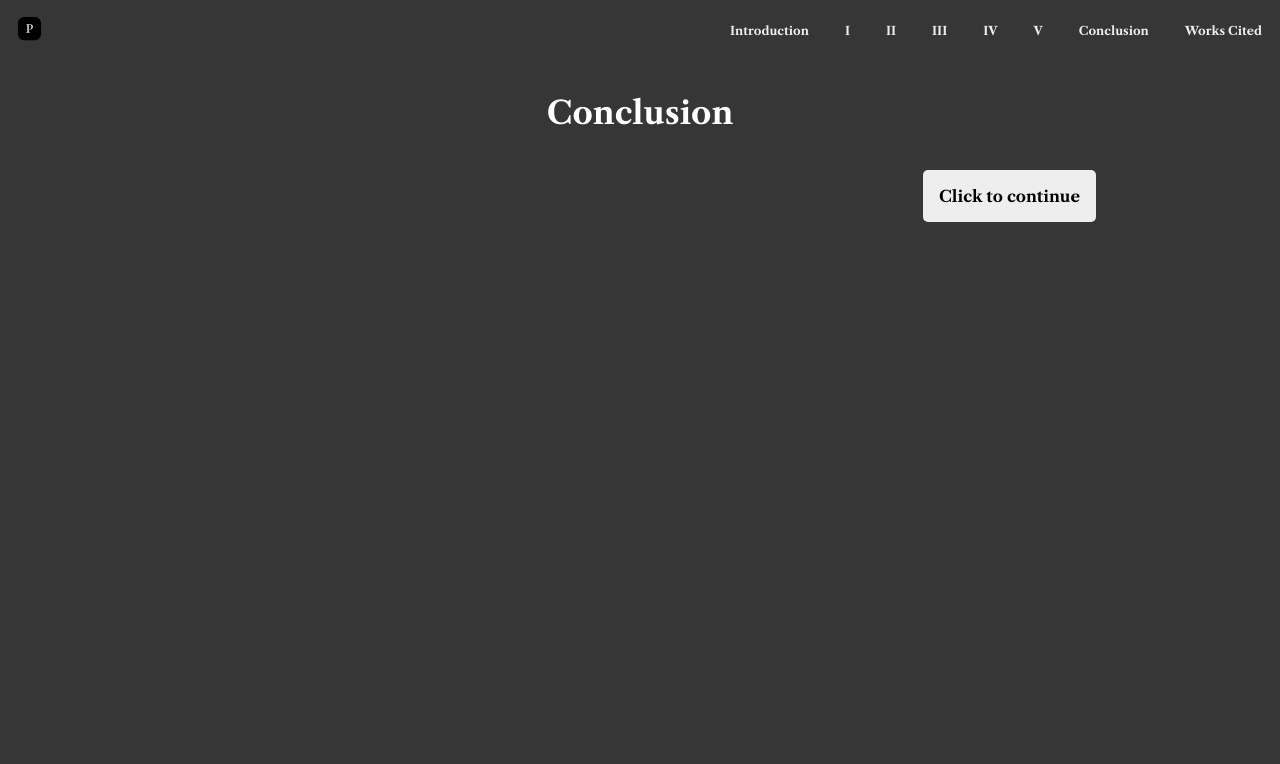
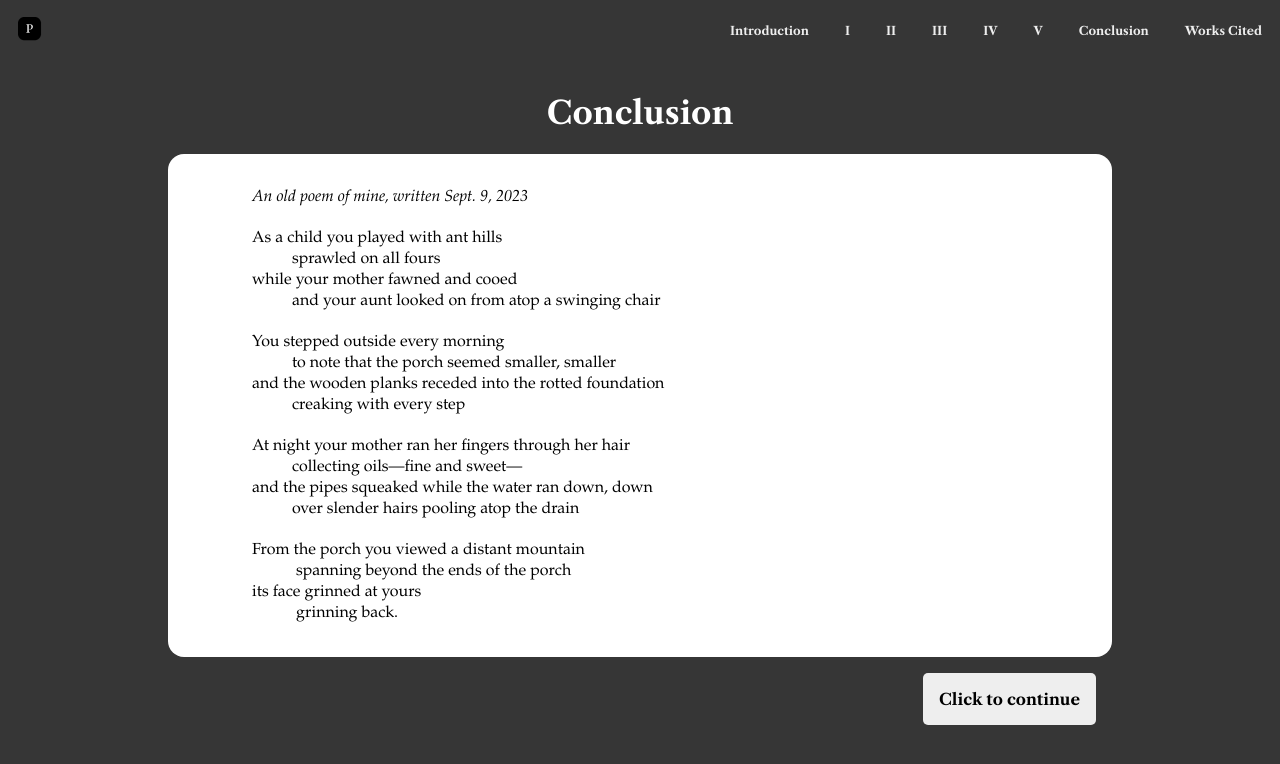
Before and after one commit to allychoung/proust, an Angular app: page /conclusion in a window 1280 px wide. Shown: the top 764 px of the page. Built offline with nearby package versions, Linux system fonts and the light colour scheme.

Commit message:
add conc

```diff
--- a/src/app/proj3/proj3.component.html
+++ b/src/app/proj3/proj3.component.html
@@ -1,5 +1,5 @@
 <div class="animate__animated animate__fadeInDown">
-    <h1 class="white text-centered">III. Searching for the Steeples</h1>
+    <h1 class="white text-centered">III. Searching for Steeples</h1>
     <div class="pink">
         <div class="p-container weird-margin">
             <p>
--- a/src/app/proj7/proj7.component.css
+++ b/src/app/proj7/proj7.component.css
@@ -0,0 +1,4 @@
+p {
+    margin: 2px;
+    font-size: 16px;
+}
--- a/src/app/proj7/proj7.component.html
+++ b/src/app/proj7/proj7.component.html
@@ -1,4 +1,51 @@
 <h1 class="white text-centered">Conclusion </h1>
+<div class="">
+    <div class="p-container white-bg">
+        <p><em>An old poem of mine, written Sept. 9, 2023</em></p>
+        <br/>
+        <p>
+            As a child you played with ant hills
+        </p>
+        <p>
+            &nbsp;&nbsp;&nbsp;&nbsp;&nbsp;&nbsp;&nbsp;&nbsp;&nbsp;&nbsp;sprawled on all fours
+        </p>
+        <p>while your mother fawned and cooed
+        </p>
+        <p>&nbsp;&nbsp;&nbsp;&nbsp;&nbsp;&nbsp;&nbsp;&nbsp;&nbsp;&nbsp;and your aunt looked on from atop a swinging chair
+        </p>
+        <br/>
+        <p>You stepped outside every morning
+        </p>
+        <p>&nbsp;&nbsp;&nbsp;&nbsp;&nbsp;&nbsp;&nbsp;&nbsp;&nbsp;&nbsp;to note that the porch seemed smaller, smaller
+        </p>
+        <p>and the wooden planks receded into the rotted foundation
+        </p>
+        <p>&nbsp;&nbsp;&nbsp;&nbsp;&nbsp;&nbsp;&nbsp;&nbsp;&nbsp;&nbsp;creaking with every step
+        </p>
+        <br/>
+
+        <p>At night your mother ran her fingers through her hair
+        </p>
+        <p>&nbsp;&nbsp;&nbsp;&nbsp;&nbsp;&nbsp;&nbsp;&nbsp;&nbsp;&nbsp;collecting oils—fine and sweet—
+        </p>
+        <p>and the pipes squeaked while the water ran down, down
+        </p>
+        <p>	&nbsp;&nbsp;&nbsp;&nbsp;&nbsp;&nbsp;&nbsp;&nbsp;&nbsp;&nbsp;over slender hairs pooling atop the drain
+        </p>
+        <br/>
+
+        <p>From the porch you viewed a distant mountain
+        </p>
+        <p>&nbsp;&nbsp;&nbsp;&nbsp;&nbsp;&nbsp;&nbsp;&nbsp;&nbsp;&nbsp;	spanning beyond the ends of the porch
+        </p>
+        <p>
+            its face grinned at yours
+        </p>
+        <p>
+            &nbsp;&nbsp;&nbsp;&nbsp;&nbsp;&nbsp;&nbsp;&nbsp;&nbsp;&nbsp; grinning back.
+        </p>
+    </div>
+</div>
 <div class="next-link animate__animated animate__fadeInUp">
     <a href="/cited">Click to continue</a>
 </div>
--- a/src/app/statement/statement.component.html
+++ b/src/app/statement/statement.component.html
@@ -2,7 +2,7 @@
     <h1 class="white text-centered">Introduction</h1>
     <p>This website documents my memories and experiences as an undergraduate student in Northeastern's English program. During our Literature and Memory capstone seminar, my peers and I read and discussed Marcel Proust's <em>Swann's Way</em>, the first volume of his lifetime's work <em>In Search of Lost Time</em>. With the help of the theoretical framework provided in Joshua Landy's <em>The World According to Proust</em>, we examined Proust's writing style, his connection to art, and how memory operates within the narrative of <em>Swann's Way</em>. I was particularly interested in Landy's idea of a kaleidoscopic view of the self--how one's past selves, both in the spatial and temporal sense, merge to form a singular fractured image.
     </p>
-    <p>    I will reflect on my experiences, both the academic and the personal, over the last four years, using a Proustian framework of memory to narrate my college life. Throughout this project I take a look at what I have written over the past few years, from scholarly papers to presentation slides to poetry, and assess the overall development of my writing. I also include various works read throughout this course and those that have had a lasting impact on me.
+    <p>    I will reflect on my experiences, both the academic and the personal, over the last four years, using a Proustian framework of memory to narrate my college life. Throughout this project I take a look at what I have written over the past few years, from scholarly papers to poetry, and assess the overall development of my writing. I also include various works read throughout this course and those that have had a lasting impact on me.
     </p>
     <p>
         A website format suits this project because of the unique features of the digital medium. I utilize hyperlinks to direct users directly to my cited works. I have panes of text that enforce user scrolling, creating the feel of a vignette, and I include some animations to create a more immersive experience with the text of the website. Parts of the project are divided into discrete webpages, and each webpage is further broken down into color-coded sections, alternating between narrative voice and past works I have written throughout my college experience. Reading through the works of writing I have done throughout the past four years, along with the literary works I have read for both coursework and for leisure, has made me emotional at times. This was a nice way to reflect on all that I have accomplished and learned over the years.
```
